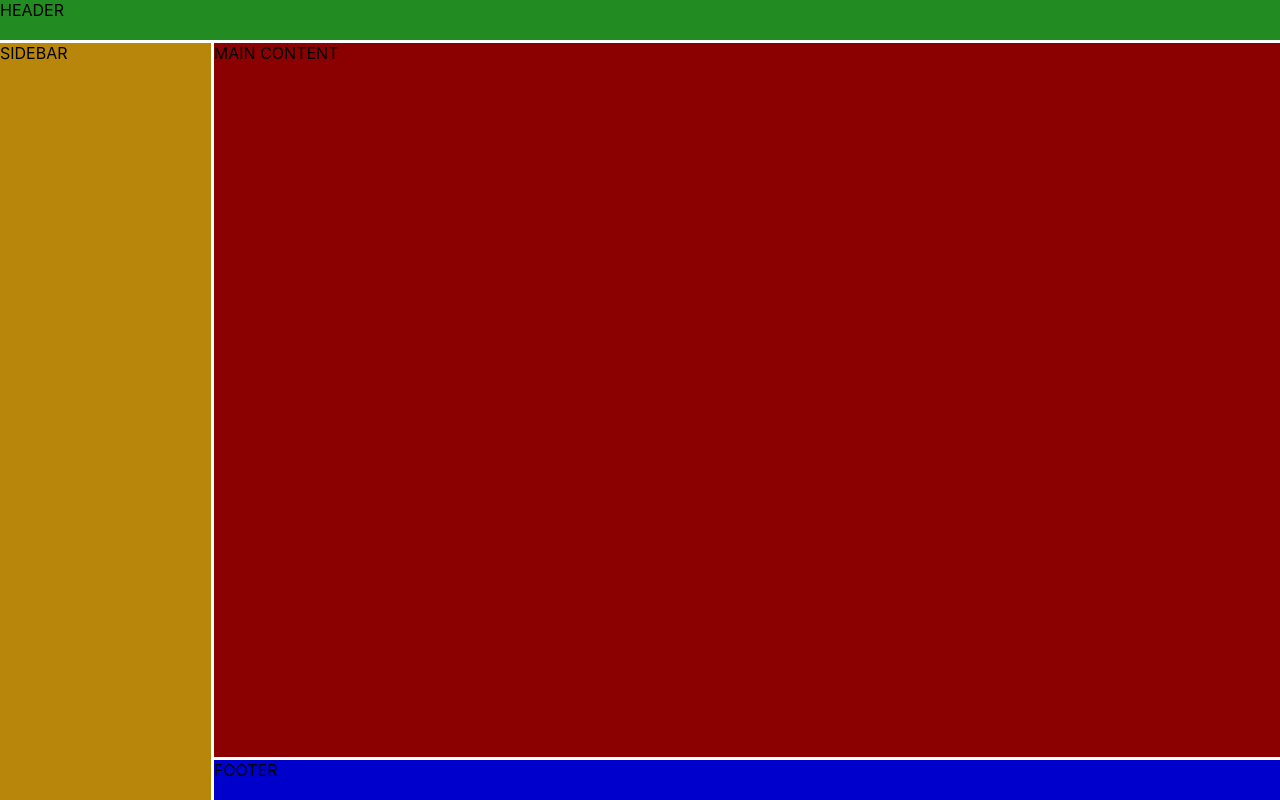
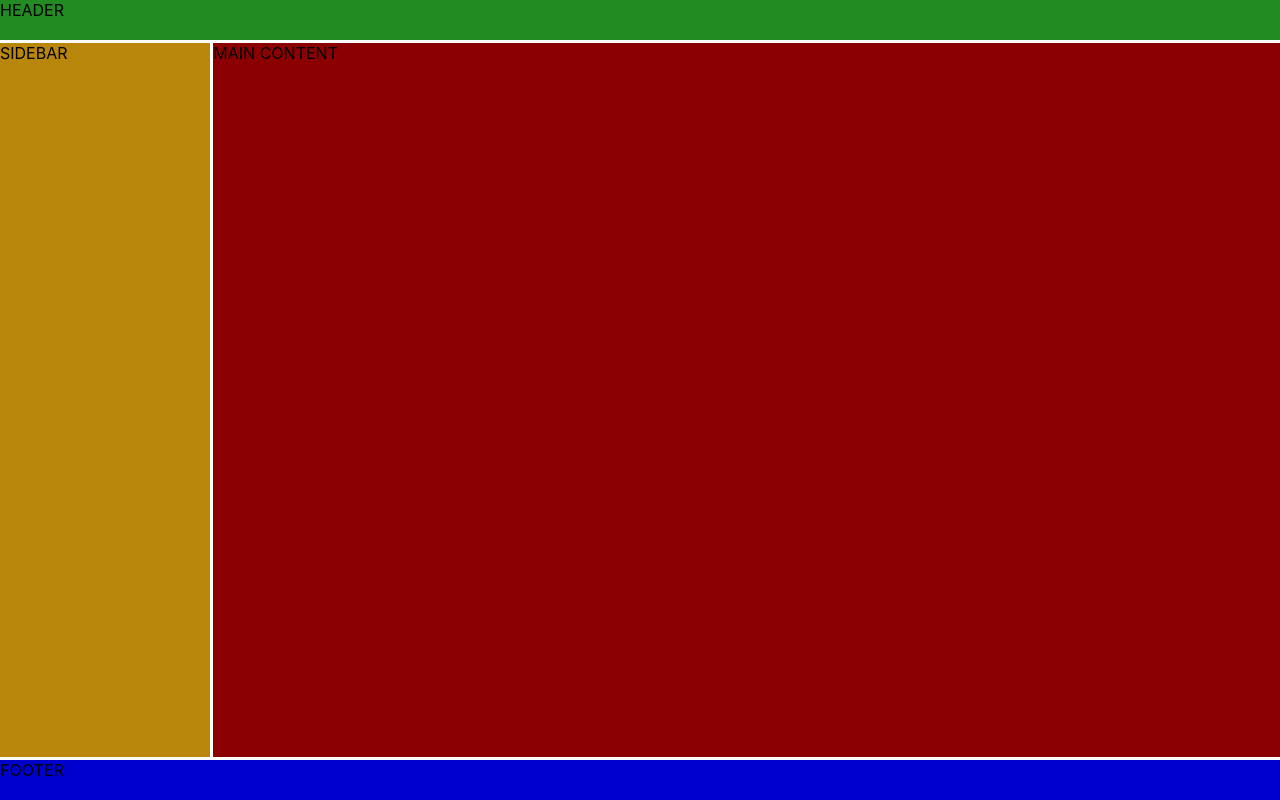
Before and after one commit to jFarrow02/restaurantfinder-2021-11-client, a React (Create React App) app: page / in a window 1280 px wide. Built offline with nearby package versions, Linux system fonts and the light colour scheme; no server answers.

Commit message:
grid-template-areas / grid-area

```diff
--- a/src/App.css
+++ b/src/App.css
@@ -4,4 +4,8 @@
   grid-template-columns: repeat(12, 1fr);
   grid-template-rows: 40px auto 40px;
   grid-gap: 3px;
+  grid-template-areas:
+    "h h h h h h h h h h h h h" /*12-column header*/
+    "s s c c c c c c c c c c c" /*2-column sidebar, 10-column content*/
+    "f f f f f f f f f f f f f" /*12-column footer*/;
 }
--- a/src/components/Footer/Footer.css
+++ b/src/components/Footer/Footer.css
@@ -1,4 +1,5 @@
 .Footer {
     background-color: mediumblue;
-    grid-column: 3 / -1;
+    /* grid-column: 3 / -1; */
+    grid-area: f;
 }
--- a/src/components/Header/Header.css
+++ b/src/components/Header/Header.css
@@ -1,4 +1,5 @@
 .Header {
     background-color: forestgreen;
-    grid-column: 1 / -1;
+    /* grid-column: 1 / -1; */
+    grid-area: h;
 }
--- a/src/components/MainContent/MainContent.css
+++ b/src/components/MainContent/MainContent.css
@@ -1,4 +1,5 @@
 .MainContent {
     background-color: darkred;
-    grid-column: 3 / -1;
+    /* grid-column: 3 / -1; */
+    grid-area: c;
 }
--- a/src/components/Sidebar/Sidebar.css
+++ b/src/components/Sidebar/Sidebar.css
@@ -1,5 +1,6 @@
 .Sidebar {
     background-color:darkgoldenrod;
-    grid-column: 1 / span 2;
-    grid-row: 2 / 4;
+    /* grid-column: 1 / span 2;
+    grid-row: 2 / 4; */
+    grid-area: s;
 }
```
